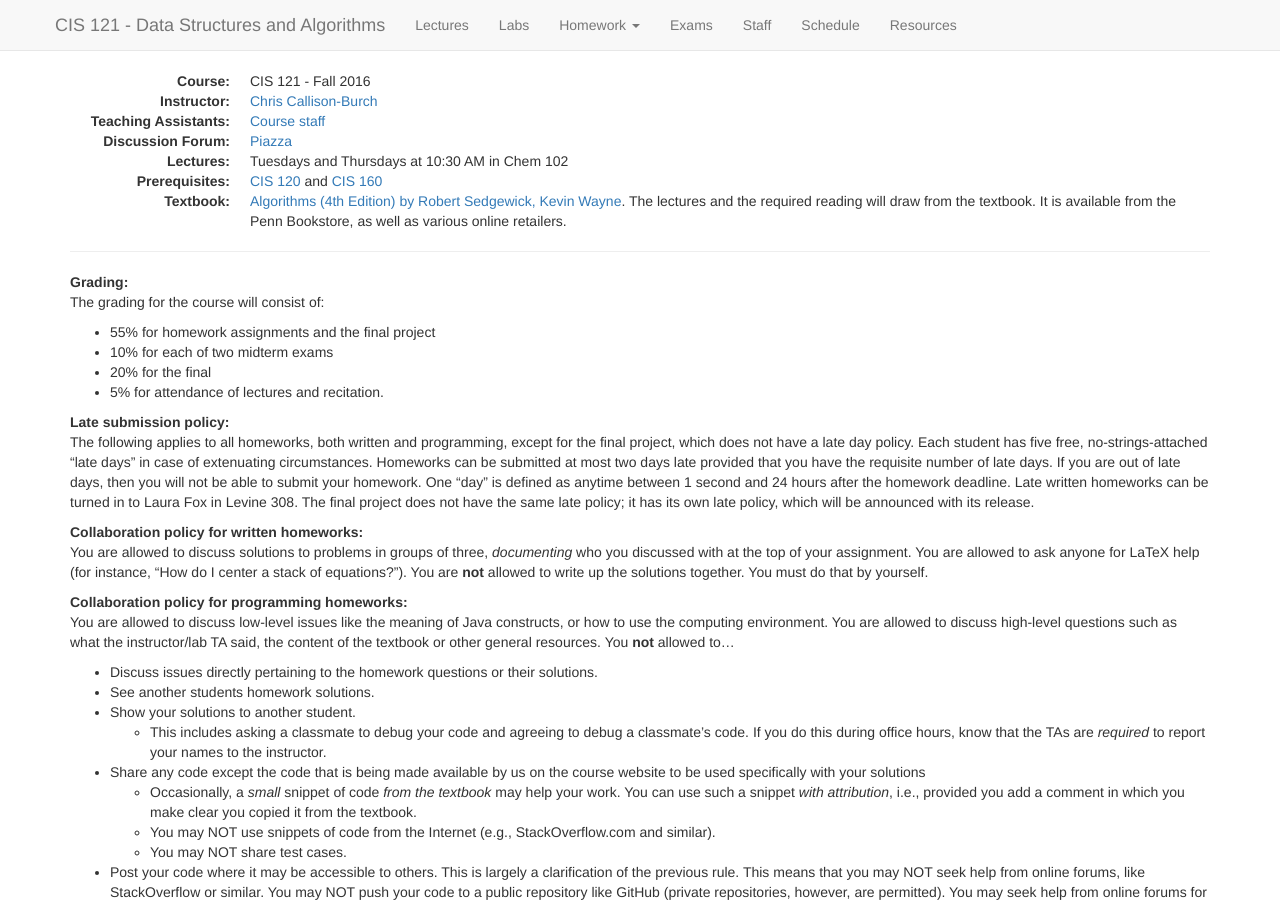
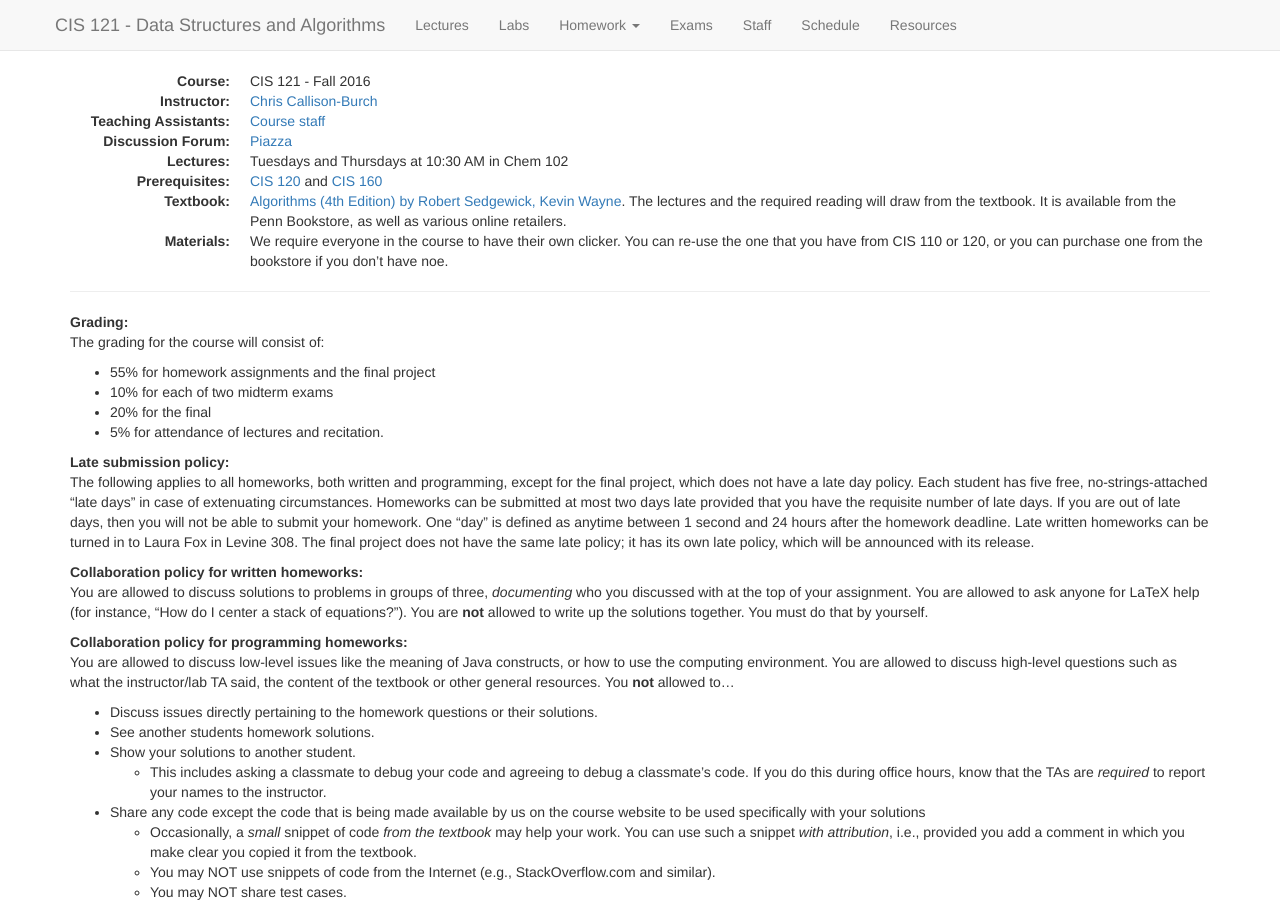
Before and after one commit to vikramkh/course-website-16fa, a Jekyll site: the page built from index.md, in a window 1280 px wide and 900 px high. Built offline with Jekyll 4.4.1, drawn with Linux system fonts in a browser that asks for light colours; nearby versions of some CDN libraries.

Commit message:
Clickers are required materials

```diff
--- a/index.md
+++ b/index.md
@@ -26,6 +26,9 @@ Prerequisites:
 Textbook:
 : [Algorithms (4th Edition) by Robert Sedgewick, Kevin Wayne](https://www.amazon.com/Algorithms-4th-Robert-Sedgewick/dp/032157351X/).
 The lectures and the required reading will draw from the textbook. It is available from the Penn Bookstore, as well as various online retailers.
+
+Materials:
+: We require everyone in the course to have their own clicker.  You can re-use the one that you have from CIS 110 or 120, or you can purchase one from the bookstore if you don't have noe.
 
 ---
 
```
